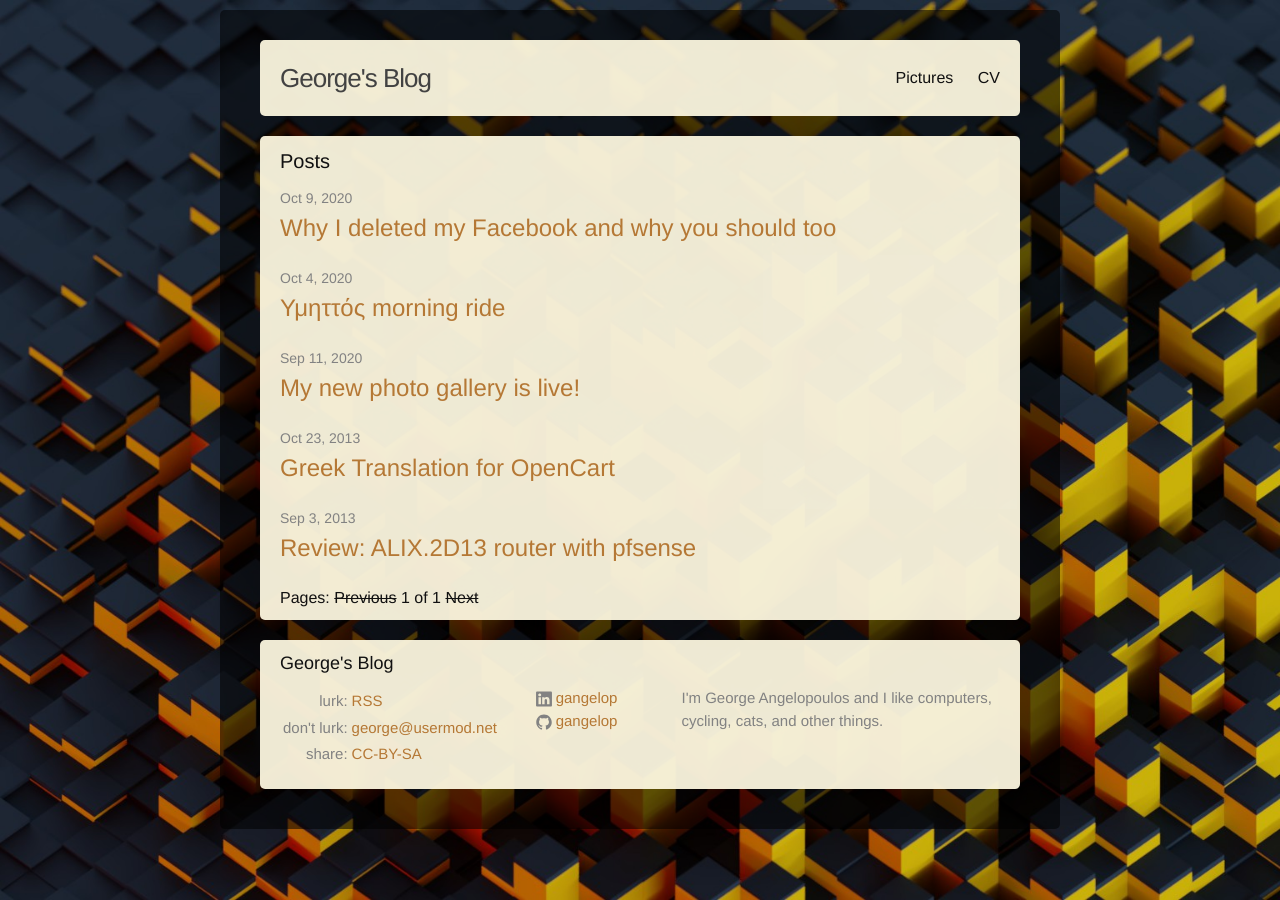
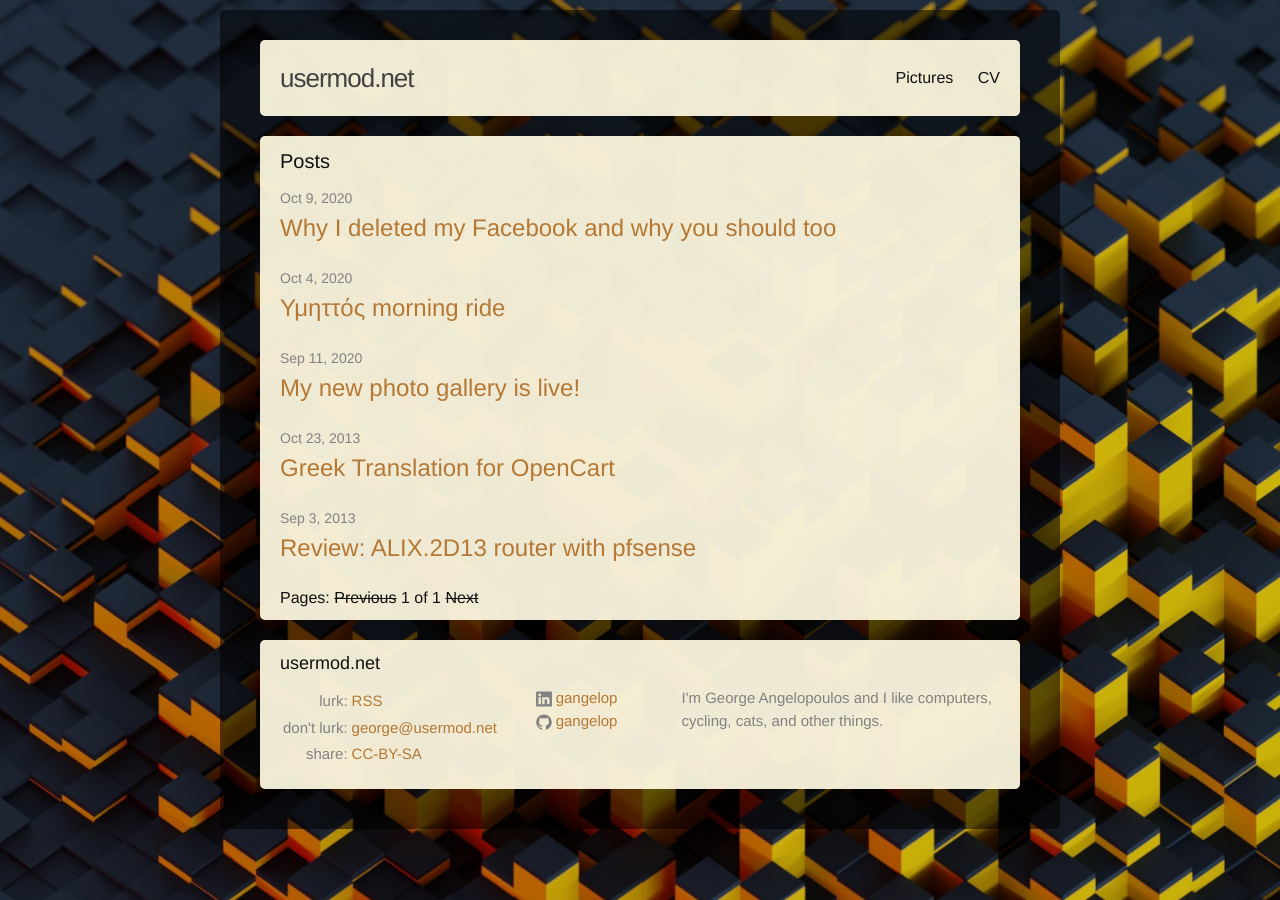
Before and after one commit to gangelop/lathan.github.io, a Jekyll site: the page built from index.html, in a window 1280 px wide. Built offline with Jekyll 4.4.1, drawn with Linux system fonts in a browser that asks for light colours; the list of posts is cut into pages by our own code.

Commit message:
change site title

```diff
--- a/_config.yml
+++ b/_config.yml
@@ -9,7 +9,7 @@ plugins: ["jekyll-paginate"]
 paginate: 6
 
 # Site settings
-title: George's Blog
+title: usermod.net
 email: george@usermod.net
 description: > # this means to ignore newlines until "baseurl:"
     I'm George Angelopoulos and I like computers, cycling, cats, and other things.
```
